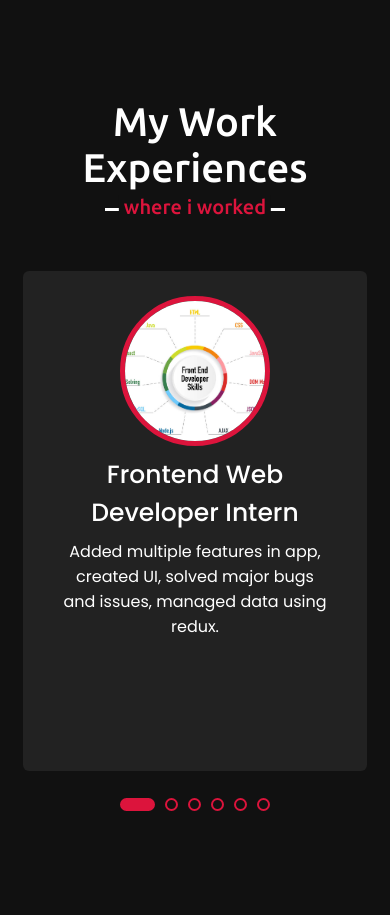
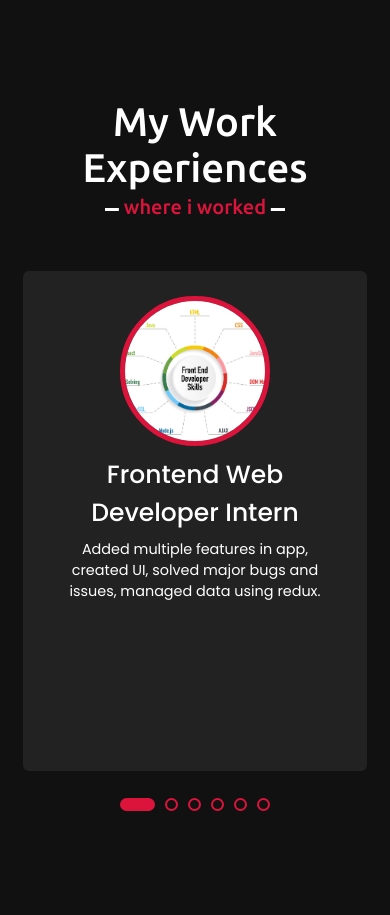
Before and after one commit to Sourav61/Portfolio, a PHP site: page / in a window 390 px wide. Shown: the part 4334-5249 px from the top of the page. Run offline with PHP 8.4, Linux system fonts and the light colour scheme.

Commit message:
Update style.css

```diff
--- a/css/style.css
+++ b/css/style.css
@@ -661,6 +661,9 @@ footer span a:hover {
     height: 350px;
     width: 350px;
   }
+  .description{
+    font-size: 0.9rem;
+  }
 }
 
 @media (max-width: 991px) {
```
